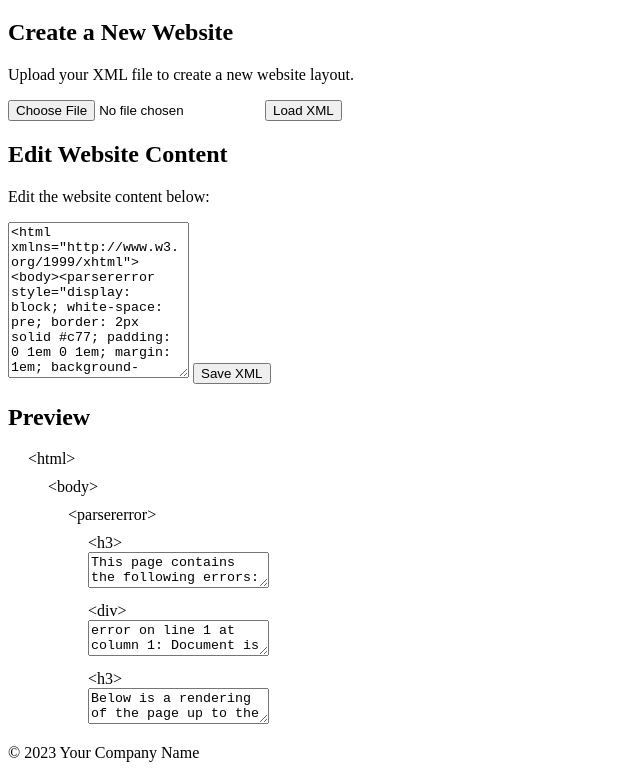
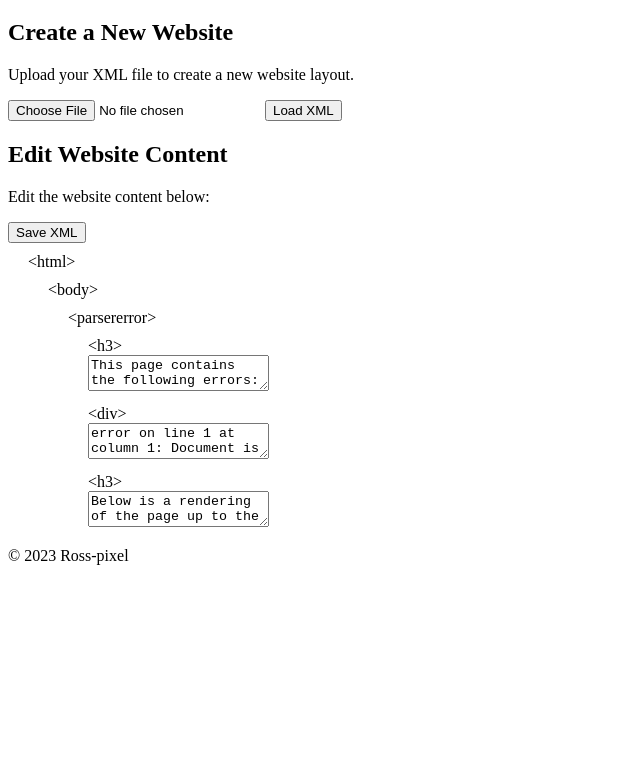
Before and after one commit to Ross-pixel/XML-Redactor, a plain HTML site: page index.html in a window 1280 px wide. Shown: the part 61-839 px from the top of the page, without its empty margins (0-640 px from the left). After the commit the page ends 800 px from the top, so only its background shows below. Drawn offline with Linux system fonts and the light colour scheme.

Commit message:
hide edit textarea and add alerts for empty fields

```diff
--- a/index.html
+++ b/index.html
@@ -22,18 +22,14 @@
       <section>
         <h2>Edit Website Content</h2>
         <p>Edit the website content below:</p>
-        <textarea id="xmlEditor" rows="10"></textarea>
+        <textarea id="xmlEditor" rows="10" style="display: none"></textarea>
         <button id="saveButton" onclick="saveXml()">Save XML</button>
-      </section>
-
-      <section>
-        <h2>Preview</h2>
         <div id="preview"></div>
       </section>
     </main>
 
     <footer>
-      <p>&copy; 2023 Your Company Name</p>
+      <p>&copy; 2023 Ross-pixel</p>
     </footer>
 
     <script src="js/script.js"></script>
```
